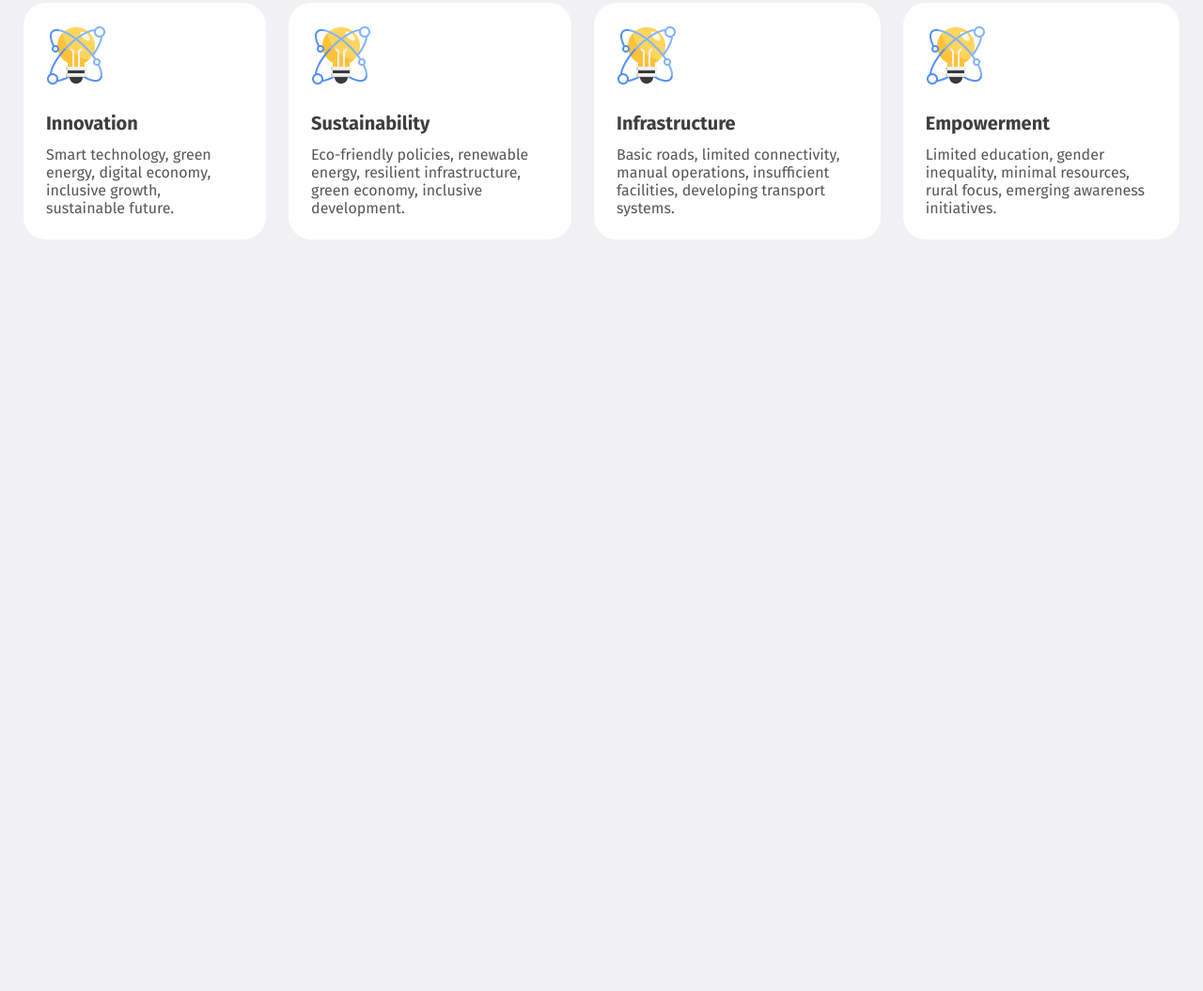
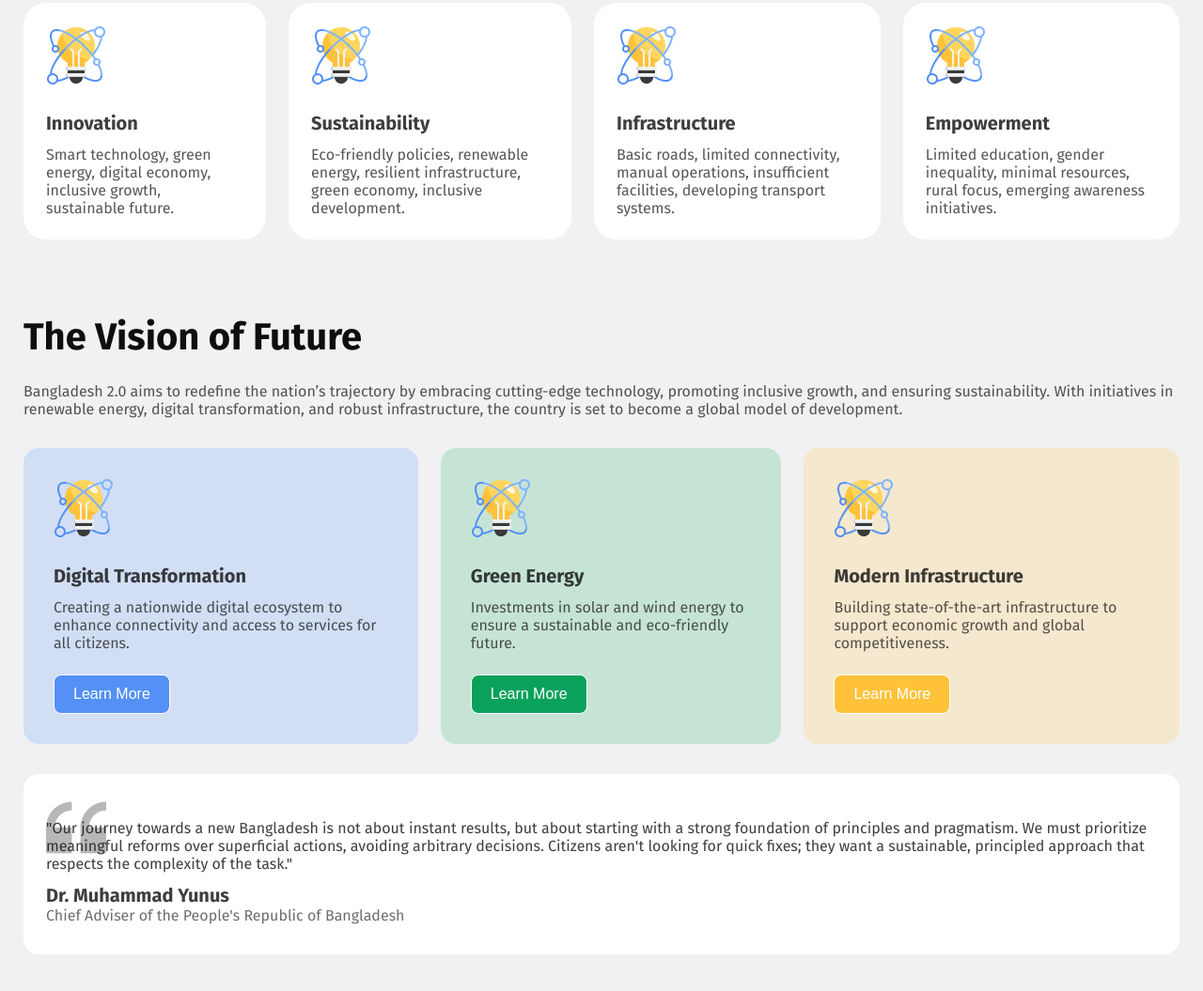
Before and after one commit to mrimon/my-bangladesh2.0-web-repo, a plain HTML site: page index.html in a window 1280 px wide. Shown: the part 838-1893 px from the top of the page at 94% size. Before the commit the page ends 1173 px from the top, so only its background shows below. Drawn offline with Linux system fonts and the light colour scheme.

Commit message:
completed vision section

```diff
--- a/index.html
+++ b/index.html
@@ -64,9 +64,41 @@
                     <p class="title-description">Limited education, gender inequality, minimal resources, rural focus, emerging awareness initiatives.</p>
                 </div>
             </div>
-
          </section>
         <!-- pilar section ends -->
+
+
+         <!-- vision section starts -->
+          <section class="vision-section">
+            <h2 class="title-2">The Vision of Future</h2>
+            <p class="title-description">Bangladesh 2.0 aims to redefine the nation’s trajectory by embracing cutting-edge technology, promoting inclusive growth, and ensuring sustainability. With initiatives in renewable energy, digital transformation, and robust infrastructure, the country is set to become a global model of development.</p>
+            <div class="vision-cards">
+                <div class="vision-card">
+                    <img src="assets/card-icon.png" alt="">
+                    <h5 class="title-5">Digital Transformation</h5>
+                    <p class="title-description">Creating a nationwide digital ecosystem to enhance connectivity and access to services for all citizens.</p>
+                    <button class="btn-vision btn-color1">Learn More</button>
+                </div>
+                <div class="vision-card">
+                    <img src="assets/card-icon.png" alt="">
+                    <h5 class="title-5">Green Energy</h5>
+                    <p class="title-description">Investments in solar and wind energy to ensure a sustainable and eco-friendly future.</p>
+                    <button class="btn-vision btn-color2">Learn More</button>
+                </div>
+                <div class="vision-card">
+                    <img src="assets/card-icon.png" alt="">
+                    <h5 class="title-5">Modern Infrastructure</h5>
+                    <p class="title-description">Building state-of-the-art infrastructure to support economic growth and global competitiveness.</p>
+                    <button class="btn-vision btn-color3">Learn More</button>
+                </div>
+            </div>
+            <div class="vision-quote vision-quote-bg">
+                <p class="title-description">"Our journey towards a new Bangladesh is not about instant results, but about starting with a strong foundation of principles and pragmatism. We must prioritize meaningful reforms over superficial actions, avoiding arbitrary decisions. Citizens aren't looking for quick fixes; they want a sustainable, principled approach that respects the complexity of the task."</p>
+                <h5 class="title-5">Dr. Muhammad Yunus</h5>
+                <p class="title-description">Chief Adviser of the People's Republic of Bangladesh</p>
+            </div>
+          </section>
+         <!-- vision section ends -->
     </main>
     <!-- main section ends -->
 
--- a/styles/style.css
+++ b/styles/style.css
@@ -159,3 +159,104 @@ nav .nav-btn:hover {
 }
 
 /* pilars styles ends */
+
+
+/* viaion section style starts */
+.vision-section {
+    height: 765px;
+
+
+}
+.vision-section h2 {
+    margin-bottom: 24px;
+    color: #0E0E0E;
+}
+.vision-cards {
+    display: flex;
+    justify-content: space-between;
+    gap: 24px;
+    margin: 32px 0;
+}
+.vision-card {
+    padding: 32px;
+    border-radius: 16px;
+
+}
+.vision-card img {
+    margin-bottom: 24px;
+}
+.vision-card h5 {
+    margin-bottom: 12px;
+    color: rgba(14, 14, 14, 0.8);
+}
+.vision-card p {
+    margin-bottom: 24px;
+    color: rgba(14, 14, 14, 0.7);
+}
+.vision-card:nth-child(1){
+    background-color: rgba(84, 144, 245, 0.2);
+}
+.vision-card:nth-child(2){
+    background-color: rgba(198, 228, 214, 1);
+}
+.vision-card:nth-child(3){
+    background-color: rgba(255, 194, 57, 0.2);
+}
+.btn-vision {
+    font-size: 16px;
+    font-weight: 500;
+    padding: 11px 20px;
+    color: #fff;
+    border-radius: 8px;
+    transition: 2s;
+    border: 1px solid #fff;
+}
+.btn-color1{
+    background: #5490F5;
+}
+.btn-color1:hover {
+    color: #5490F5;
+    background: #fff;
+}
+.btn-color2 {
+    background: #09A15C;
+}
+.btn-color2:hover {
+    color: #09A15C;
+    background: #fff;
+}
+.btn-color3 {
+    background: #FFC239;
+}
+.btn-color3:hover {
+    color: #FFC239;
+    background: #fff;
+}
+
+
+
+/* quote style */
+.vision-quote-bg {
+    background-color: #fff;
+}
+.vision-quote {
+    background-image: url(/assets/quote-bg.png);
+    background-repeat: no-repeat;
+    background-position: top 25px left 24px;
+    height: 96px;
+    padding: 48px 24px;
+    border-radius: 16px;
+
+}
+.vision-quote p:nth-child(1){
+    color: rgba(14, 14, 14, 0.8);
+    margin-bottom: 12px;
+}
+.vision-quote h5 {
+    color: rgba(14, 14, 14, 0.8);
+}
+.vision-quote p:nth-last-child(1){
+    color: rgba(14, 14, 14, 0.6);
+}
+
+/* vision section style ends */
```
